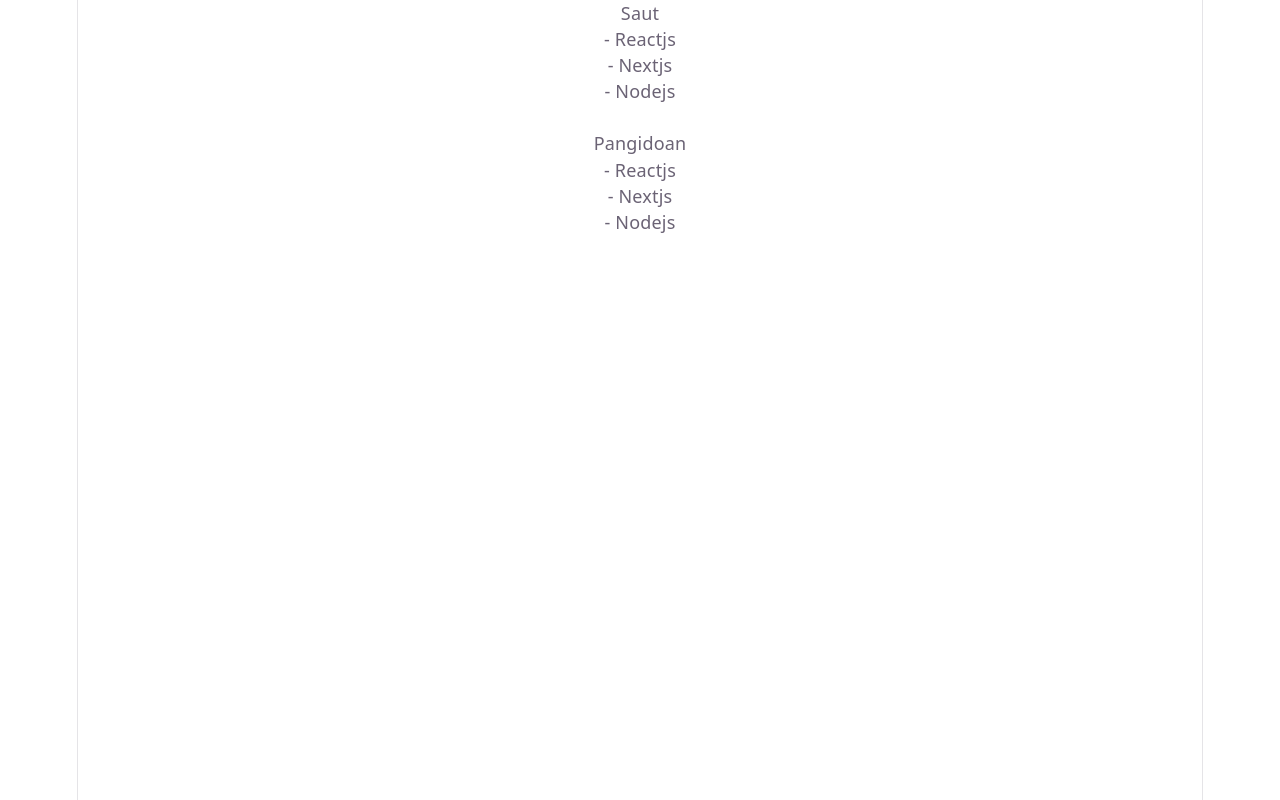
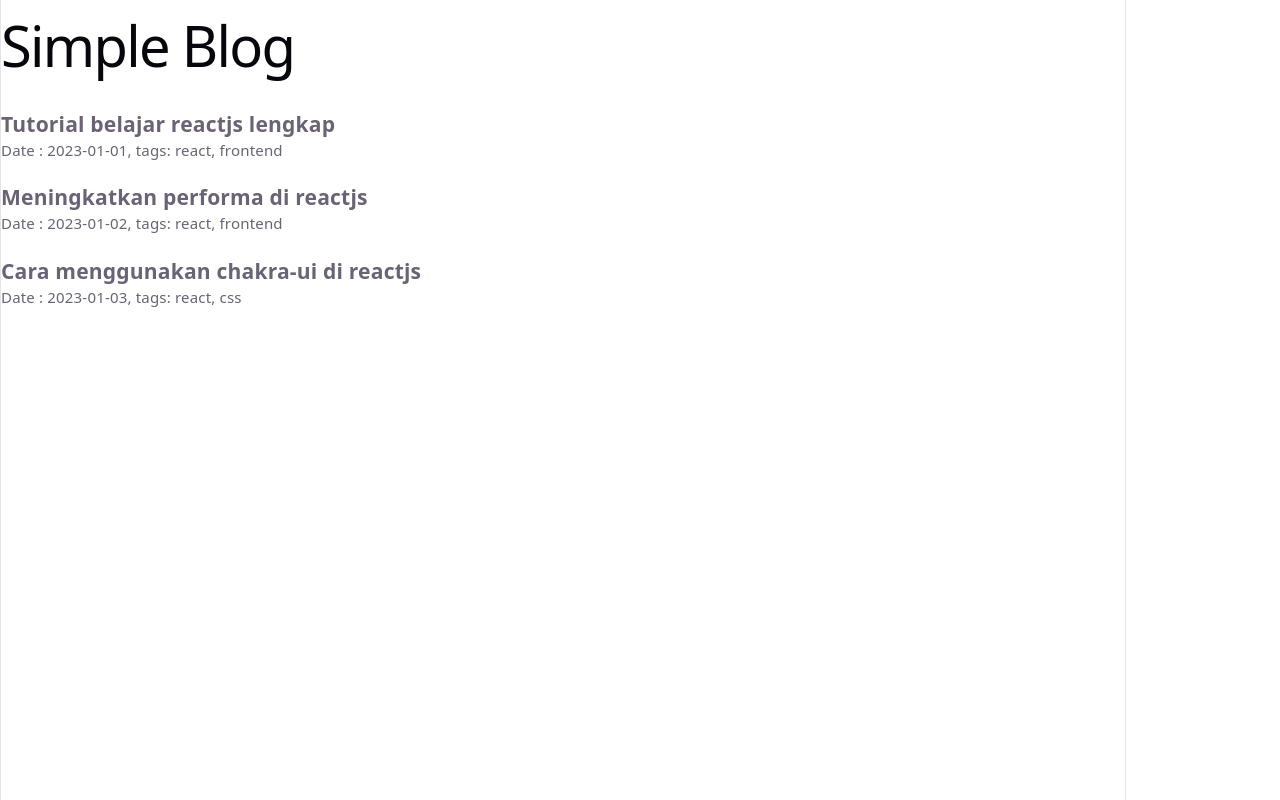
Before and after one commit to deslow27/react-app, a React (Vite) app: page / in a window 1280 px wide. Built offline with nearby package versions, Linux system fonts and the light colour scheme.

Commit message:
membuat blog sederhana dengan menggunakan json data posts

```diff
--- a/src/App.jsx
+++ b/src/App.jsx
@@ -1,12 +1,10 @@
 import "./App.css";
-import Article from "./components/Article";
+import Home from "./pages/Index";
 
 function App() {
     return (
         <>
-            <Article name="Saut" titles={["Reactjs", "Nextjs", "Nodejs"]} />
-            <br></br>
-            <Article name="Pangidoan" titles={["Reactjs", "Nextjs", "Nodejs"]} />
+            <Home />
         </>
     );
 }
--- a/src/components/Article.jsx
+++ b/src/components/Article.jsx
@@ -1,16 +1,10 @@
 function Article(props) {
     return (
         <>
-            <div>{props.name}</div>
-            <div>
-                {props.titles.map((title) => {
-                    return (
-                        <>
-                            <div>- {title}</div>
-                        </>
-                    );
-                })}
-            </div>
+            <h3>{props.title}</h3>
+            <small>
+                Date : {props.date}, tags: {props.tags.join(", ")}
+            </small>
         </>
     );
 }
--- a/src/index.css
+++ b/src/index.css
@@ -8,11 +8,10 @@
     --accent-bg: rgba(170, 59, 255, 0.1);
     --accent-border: rgba(170, 59, 255, 0.5);
     --social-bg: rgba(244, 243, 236, 0.5);
-  --shadow:
-    rgba(0, 0, 0, 0.1) 0 10px 15px -3px, rgba(0, 0, 0, 0.05) 0 4px 6px -2px;
+    --shadow: rgba(0, 0, 0, 0.1) 0 10px 15px -3px, rgba(0, 0, 0, 0.05) 0 4px 6px -2px;
 
-  --sans: system-ui, 'Segoe UI', Roboto, sans-serif;
-  --heading: system-ui, 'Segoe UI', Roboto, sans-serif;
+    --sans: system-ui, "Segoe UI", Roboto, sans-serif;
+    --heading: system-ui, "Segoe UI", Roboto, sans-serif;
     --mono: ui-monospace, Consolas, monospace;
 
     font: 18px/145% var(--sans);
@@ -41,8 +40,7 @@
         --accent-bg: rgba(192, 132, 252, 0.15);
         --accent-border: rgba(192, 132, 252, 0.5);
         --social-bg: rgba(47, 48, 58, 0.5);
-    --shadow:
-      rgba(0, 0, 0, 0.4) 0 10px 15px -3px, rgba(0, 0, 0, 0.25) 0 4px 6px -2px;
+        --shadow: rgba(0, 0, 0, 0.4) 0 10px 15px -3px, rgba(0, 0, 0, 0.25) 0 4px 6px -2px;
     }
 
     #social .button-icon {
@@ -57,8 +55,6 @@ body {
 #root {
     width: 1126px;
     max-width: 100%;
-  margin: 0 auto;
-  text-align: center;
     border-inline: 1px solid var(--border);
     min-height: 100svh;
     display: flex;
@@ -91,6 +87,11 @@ h2 {
         font-size: 20px;
     }
 }
+
+h3 {
+    margin-bottom: 0;
+}
+
 p {
     margin: 0;
 }
--- /dev/null
+++ b/src/pages/Index.jsx
@@ -0,0 +1,15 @@
+import posts from "../posts.json";
+import Article from "../components/Article";
+
+function HomePage() {
+    return (
+        <>
+            <h1>Simple Blog</h1>
+            {posts.map((blog) => (
+                <Article title={blog.title} tags={blog.tags} date={blog.date} />
+            ))}
+        </>
+    );
+}
+
+export default HomePage;
--- /dev/null
+++ b/src/posts.json
@@ -0,0 +1,17 @@
+[
+    {
+        "title": "Tutorial belajar reactjs lengkap",
+        "date": "2023-01-01",
+        "tags": ["react", "frontend"]
+    },
+    {
+        "title": "Meningkatkan performa di reactjs",
+        "date": "2023-01-02",
+        "tags": ["react", "frontend"]
+    },
+    {
+        "title": "Cara menggunakan chakra-ui di reactjs",
+        "date": "2023-01-03",
+        "tags": ["react", "css"]
+    }
+]
```
Also changed, not shown: src/App.css (+3 -5 lines). Lines whose indentation alone changed are shown as unchanged.
